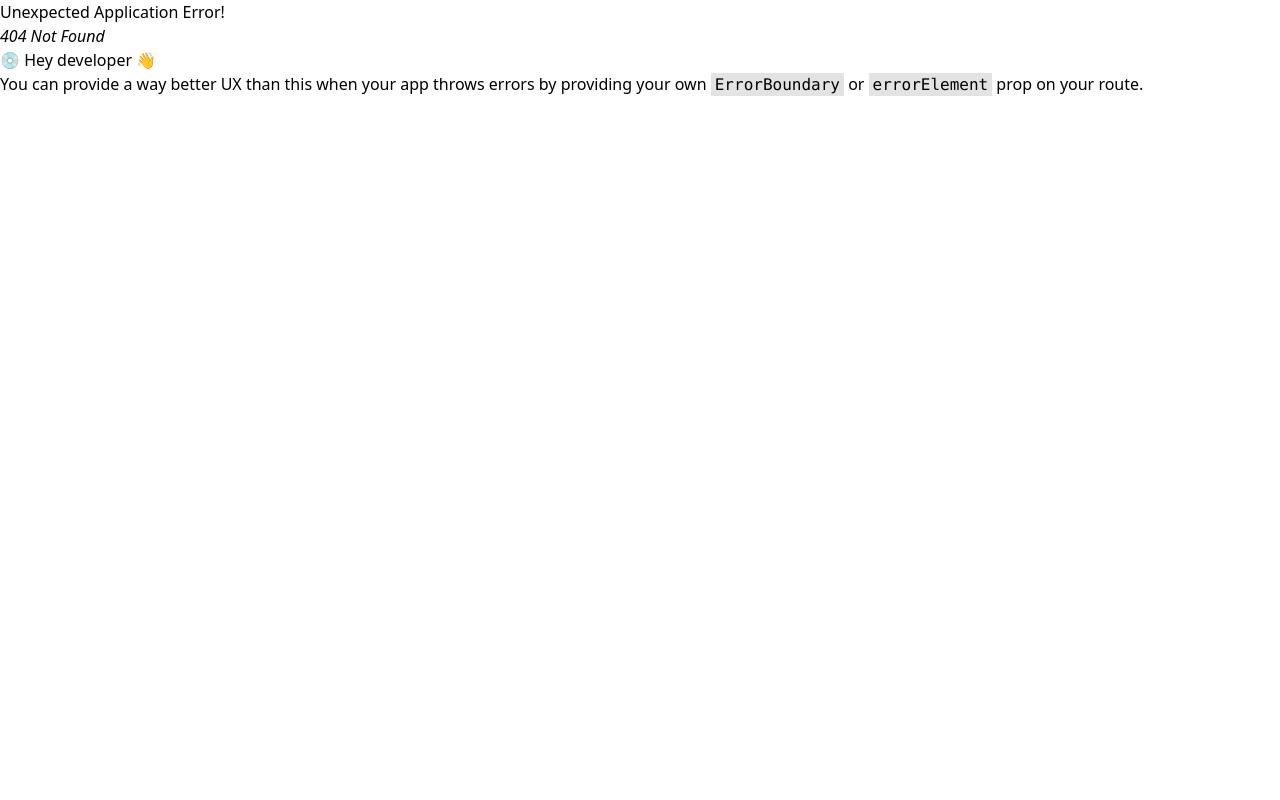
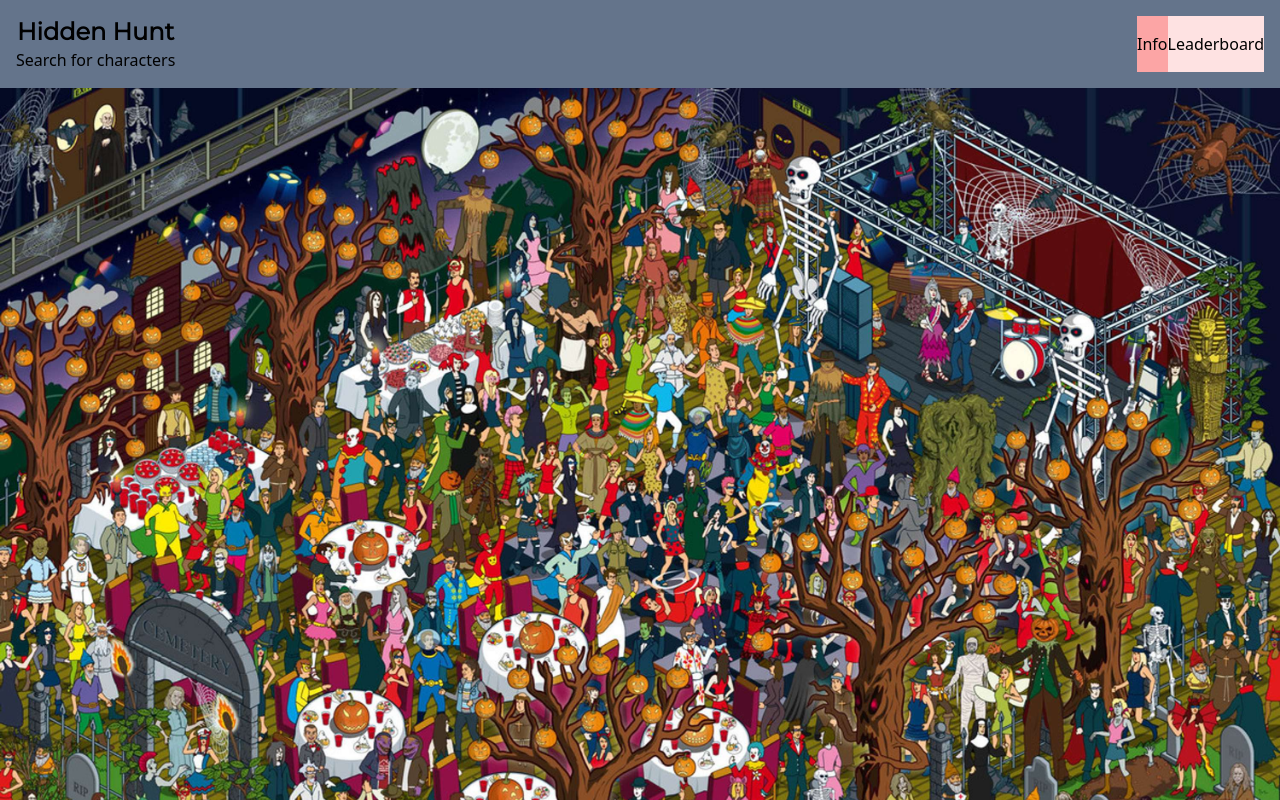
Before and after one commit to renchester/hidden-hunt, a React (Vite) app: page /party in a window 1280 px wide. Before the commit this address had no page. Shown: the top 800 px of the page. Built offline with nearby package versions, Linux system fonts and the light colour scheme; no server answers; the database is empty.

Commit message:
Add route path to GamePage

```diff
--- a/src/main.tsx
+++ b/src/main.tsx
@@ -9,6 +9,7 @@ import {
 
 import App from './App';
 import HomePage from './pages/HomePage';
+import GamePage from './pages/GamePage';
 
 import './css/index.css';
 
@@ -16,6 +17,7 @@ const router = createBrowserRouter(
   createRoutesFromElements(
     <Route path="/" element={<App />}>
       <Route index element={<HomePage />} />
+      <Route path=":mapType" element={<GamePage />} />
     </Route>,
   ),
 );
```
